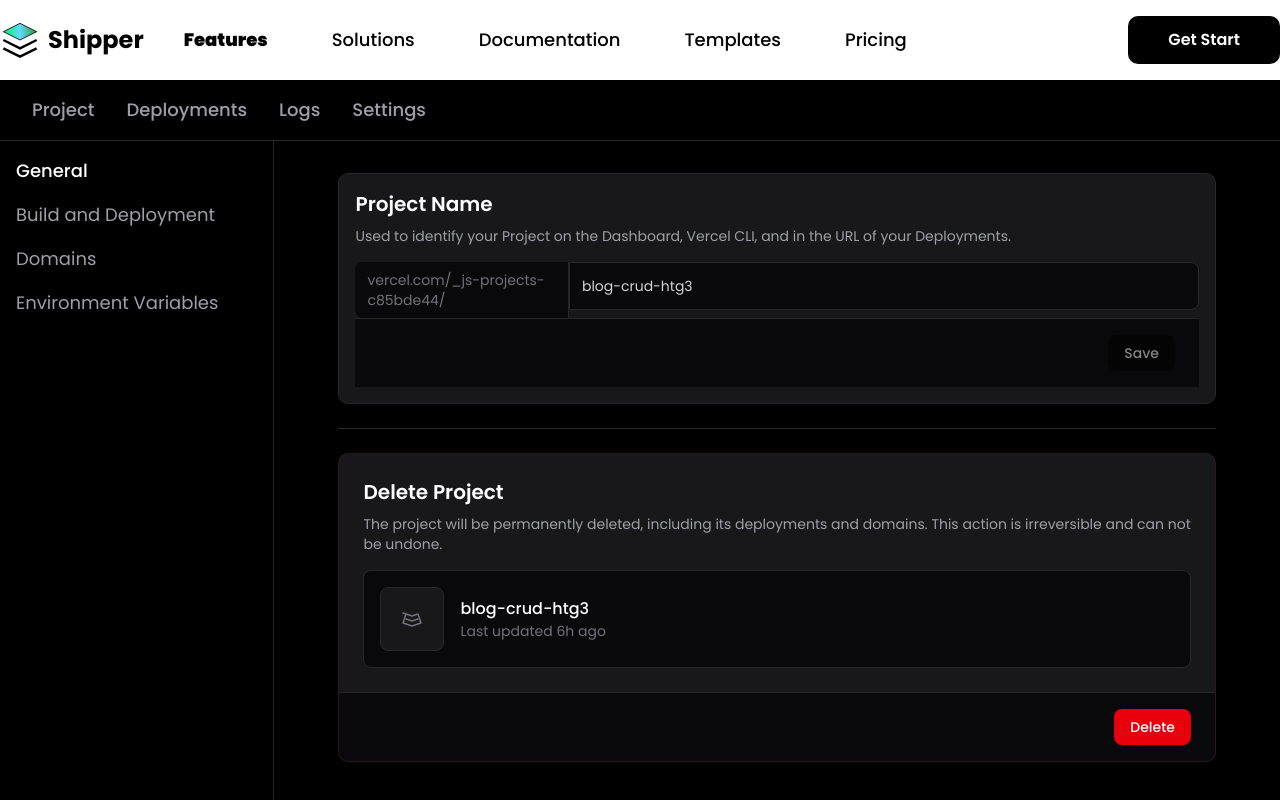
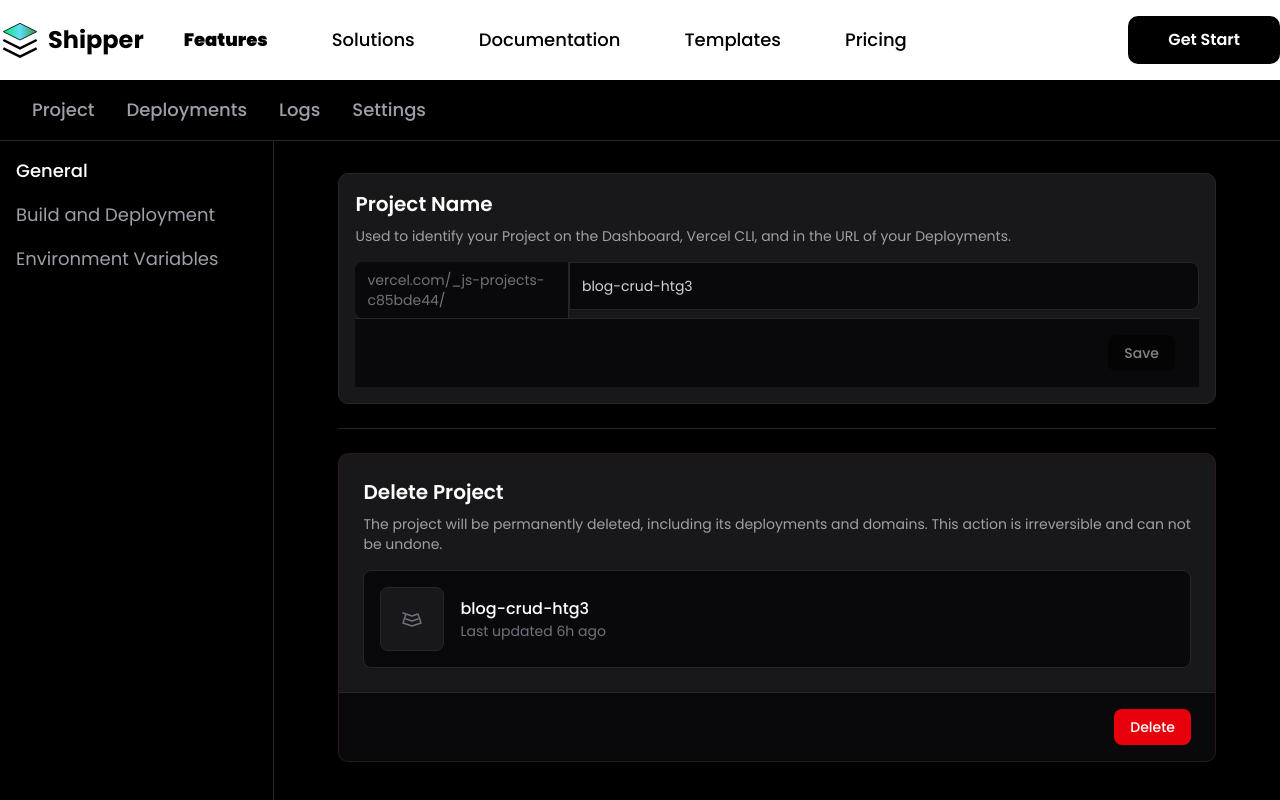
Before and after one commit to saroj18/shipper, a React (Vite) app in the folder apps/client/: page /project-dashboard/settings in a window 1280 px wide. Shown: the top 800 px of the page. Built offline with nearby package versions, Linux system fonts and the light colour scheme.

Commit message:
add:log page

```diff
--- a/apps/client/src/App.tsx
+++ b/apps/client/src/App.tsx
@@ -13,6 +13,7 @@
 import ProjectSettings from "./pages/project-dashboard.tsx/pages/settings/pages/general/index.tsx";
 import ScriptSettings from "./pages/project-dashboard.tsx/pages/settings/pages/script-setting/index.tsx";
 import EnvironmentVariables from "./pages/project-dashboard.tsx/pages/settings/pages/environment-variable/index.tsx";
+import DeploymentLogs from "./pages/project-dashboard.tsx/pages/logs/index.tsx";
 
 const router = createBrowserRouter([
   {
@@ -65,6 +66,10 @@
             element: <Deployment />,
           },
           {
+            path: "logs",
+            element: <DeploymentLogs />,
+          },
+          {
             path: "settings",
             element: <SettingLayout />,
             children: [
@@ -82,6 +87,7 @@
                 path: "build-script",
                 element: <ScriptSettings />,
               },
+
               {
                 path: "environment-variables",
                 element: <EnvironmentVariables />,
--- a/apps/client/src/pages/project-dashboard.tsx/pages/settings/components/sidebar.tsx
+++ b/apps/client/src/pages/project-dashboard.tsx/pages/settings/components/sidebar.tsx
@@ -22,7 +22,6 @@
   const sidebarItems: SidebarItem[] = [
     { name: "General", href: "" },
     { name: "Build and Deployment", href: "build-script" },
-    { name: "Domains", href: "domains" },
     { name: "Environment Variables", href: "environment-variables" },
   ];
 
```
